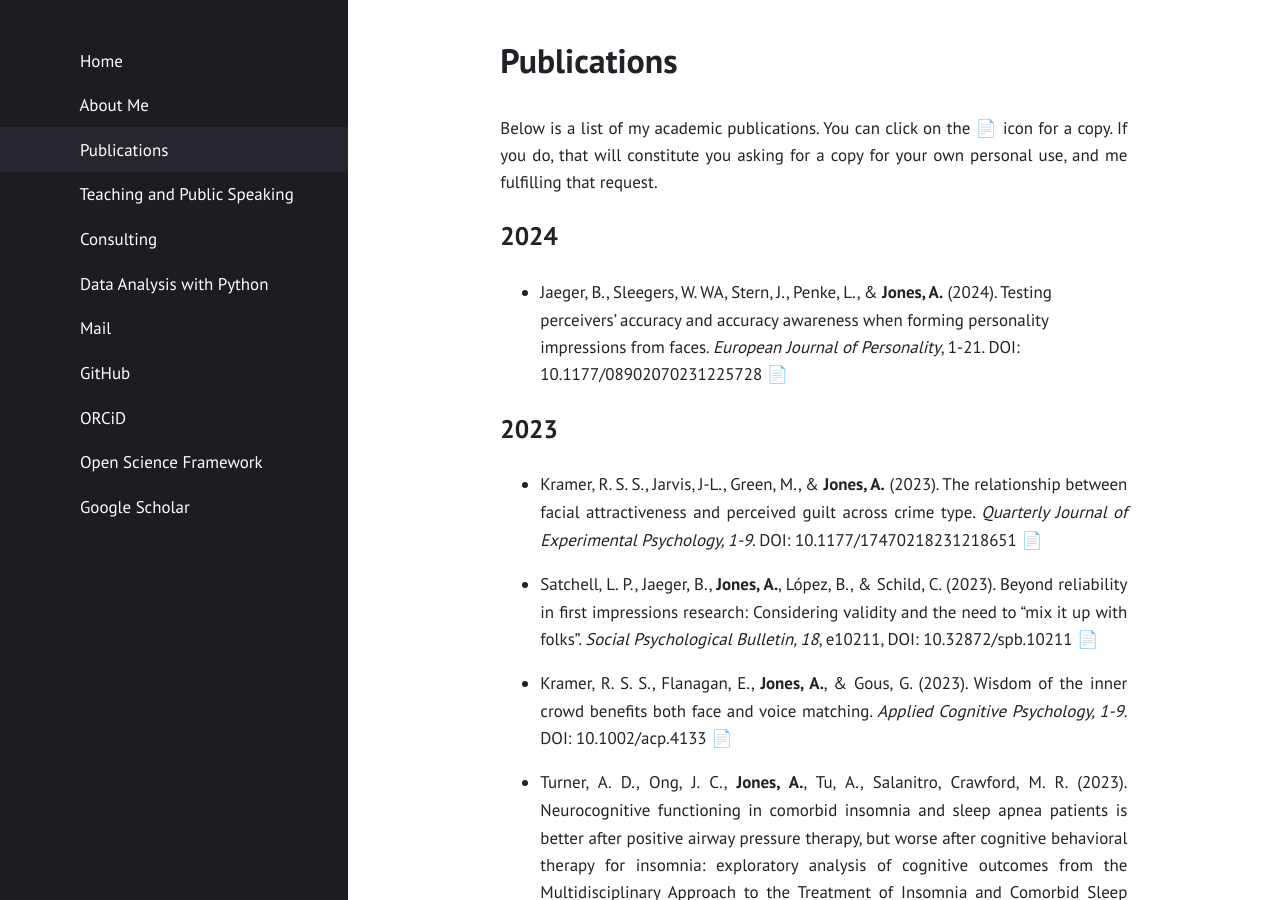
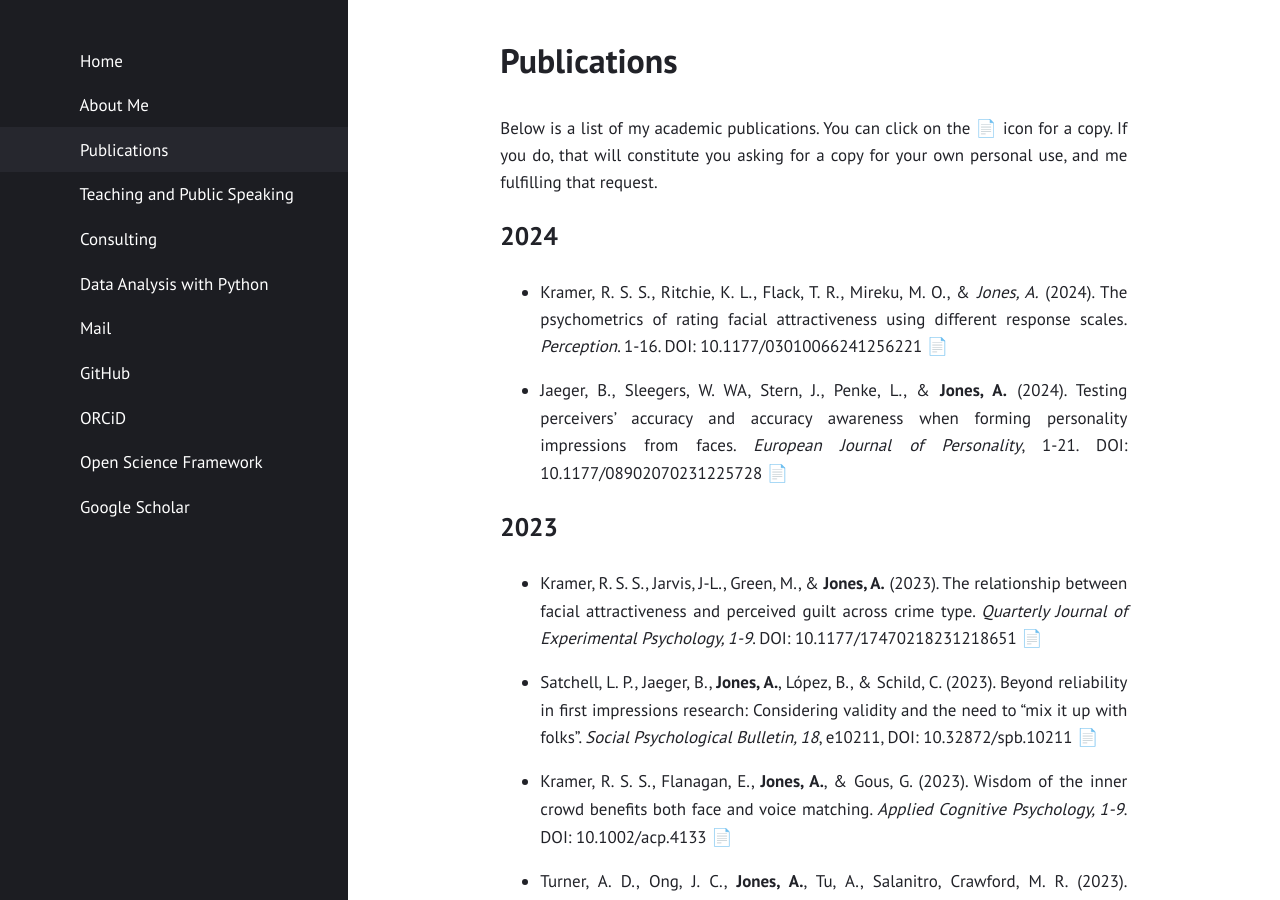
Before and after one commit to alexjonesphd/alexjonesphd.github.io, a Jekyll site: the page built from publications.md, in a window 1280 px wide and 900 px high. Built offline with Jekyll 4.4.1, drawn with Linux system fonts in a browser that asks for light colours.

Commit message:
New paper upload

```diff
--- a/publications.md
+++ b/publications.md
@@ -8,6 +8,8 @@ Below is a list of my academic publications. You can click on the 📄 icon for
 
 
 ## 2024
+- Kramer, R. S. S., Ritchie, K. L., Flack, T. R., Mireku, M. O., & *Jones, A.* (2024). The psychometrics of rating facial attractiveness using different response scales. *Perception*. 1-16. DOI: 10.1177/03010066241256221  [📄](https://alexjonesphd.github.io/assets/papers/2024/krameretal2024.pdf)
+
 - Jaeger, B., Sleegers, W. WA, Stern, J., Penke, L., & **Jones, A.** (2024). Testing perceivers' accuracy and accuracy awareness when forming personality impressions from faces. *European Journal of Personality*, 1-21. DOI: 10.1177/08902070231225728  [📄](https://alexjonesphd.github.io/assets/papers/2024/jaegeretal2024.pdf)
 
 ## 2023
```
Also changed, not shown: 4 other files.
